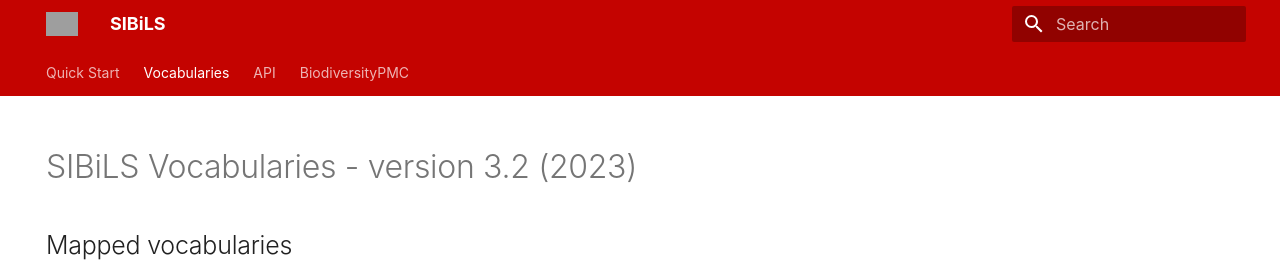
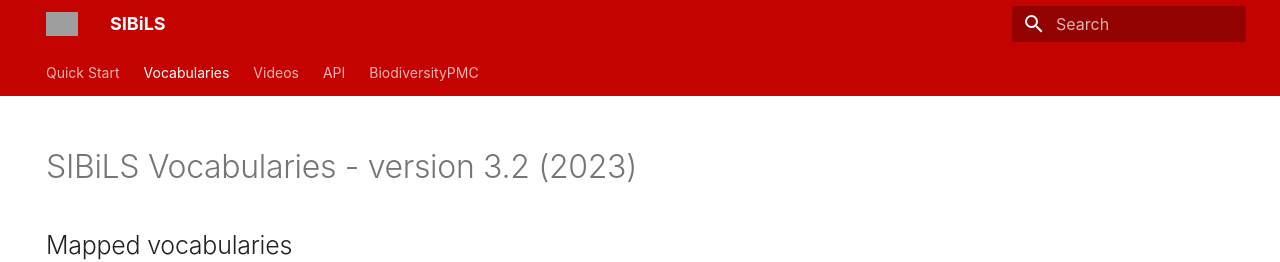
Before and after one commit to sibils/sibils-website, an MkDocs documentation site: the page built from docs/doc/vocabularies.md, in a window 1280 px wide and 900 px high. Shown: the top 262 px of the window. Built offline with MkDocs 1.6.1 and Material for MkDocs 9.7.7, drawn with Linux system fonts in a browser that asks for light colours; grey boxes are pictures that could not be loaded.

Commit message:
Update mkdocs.yml

```diff
--- a/mkdocs.yml
+++ b/mkdocs.yml
@@ -41,6 +41,7 @@
 nav:
   - Quick Start: 'index.md'
   - Vocabularies: 'doc/vocabularies.md'
+  - Videos: 'doc/videos.md'
   - API:
     - 'fetch': 'doc/api/fetch.md'
     - 'search': 'doc/api/search.md'
```
